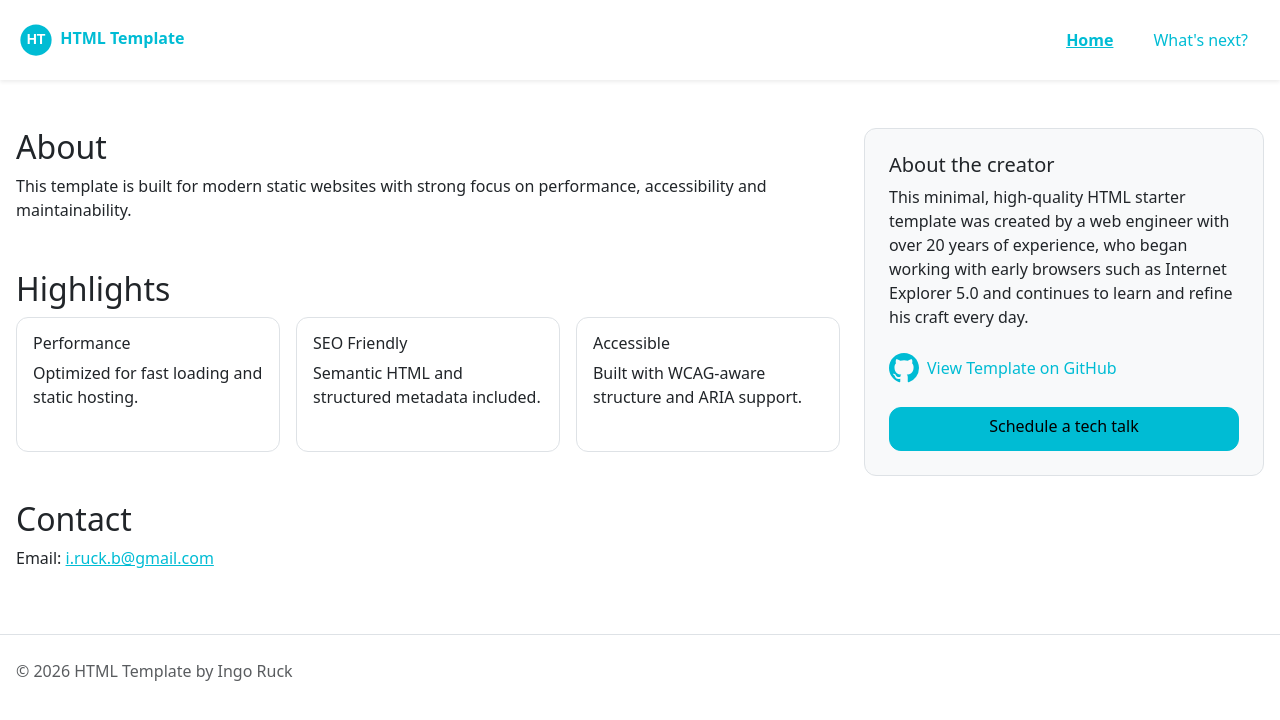
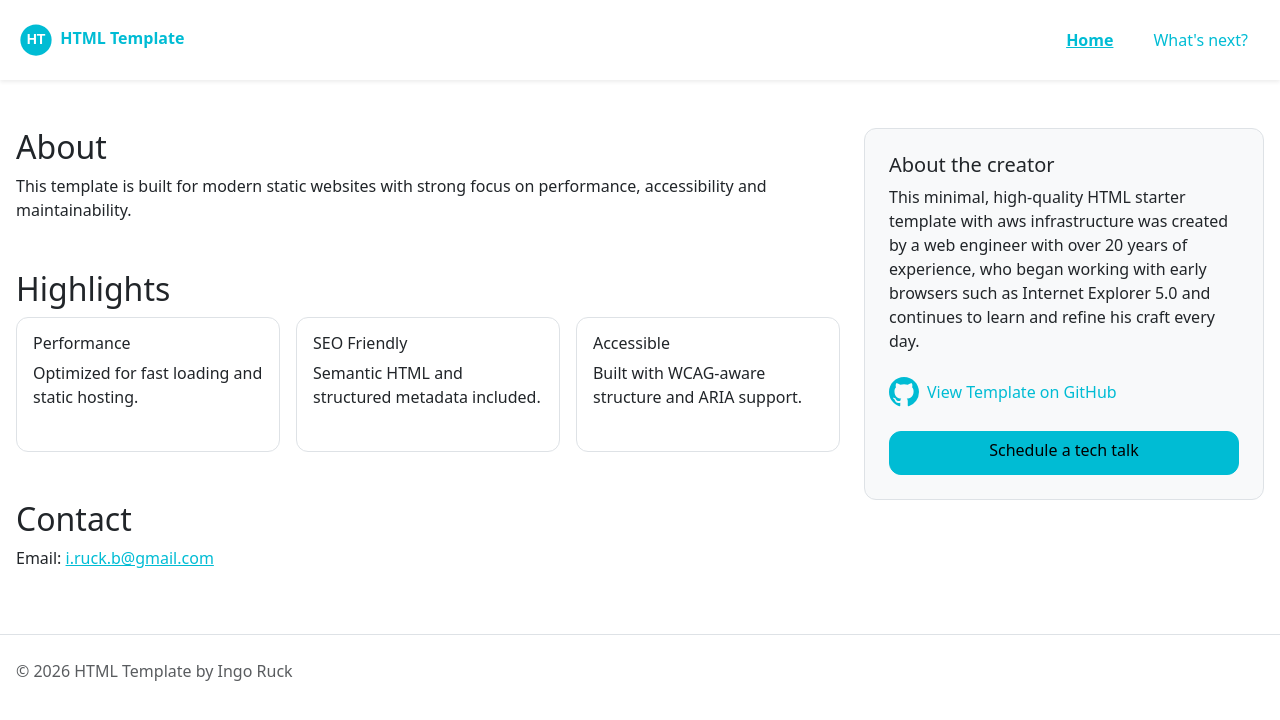
Before and after one commit to iru-b/html-template-vite-aws-tooling, a website built with Vite: page app/index.html in a window 1280 px wide. Built offline with nearby package versions, Linux system fonts and the light colour scheme.

```diff
--- a/app/src/partials/aside.html
+++ b/app/src/partials/aside.html
@@ -2,7 +2,7 @@
     <div class="cta-box p-4 border rounded bg-light">
         <h2 class="h5">About the creator</h2>
         <p>
-            This minimal, high-quality HTML starter template was created by a web engineer
+            This minimal, high-quality HTML starter template with aws infrastructure was created by a web engineer
             with over 20 years of experience, who began working with early browsers such as
             Internet Explorer 5.0 and continues to learn and refine his craft every day.
         </p>
```
Also changed, not shown: app/src/scss/_custom.scss (line endings or trailing spaces).
